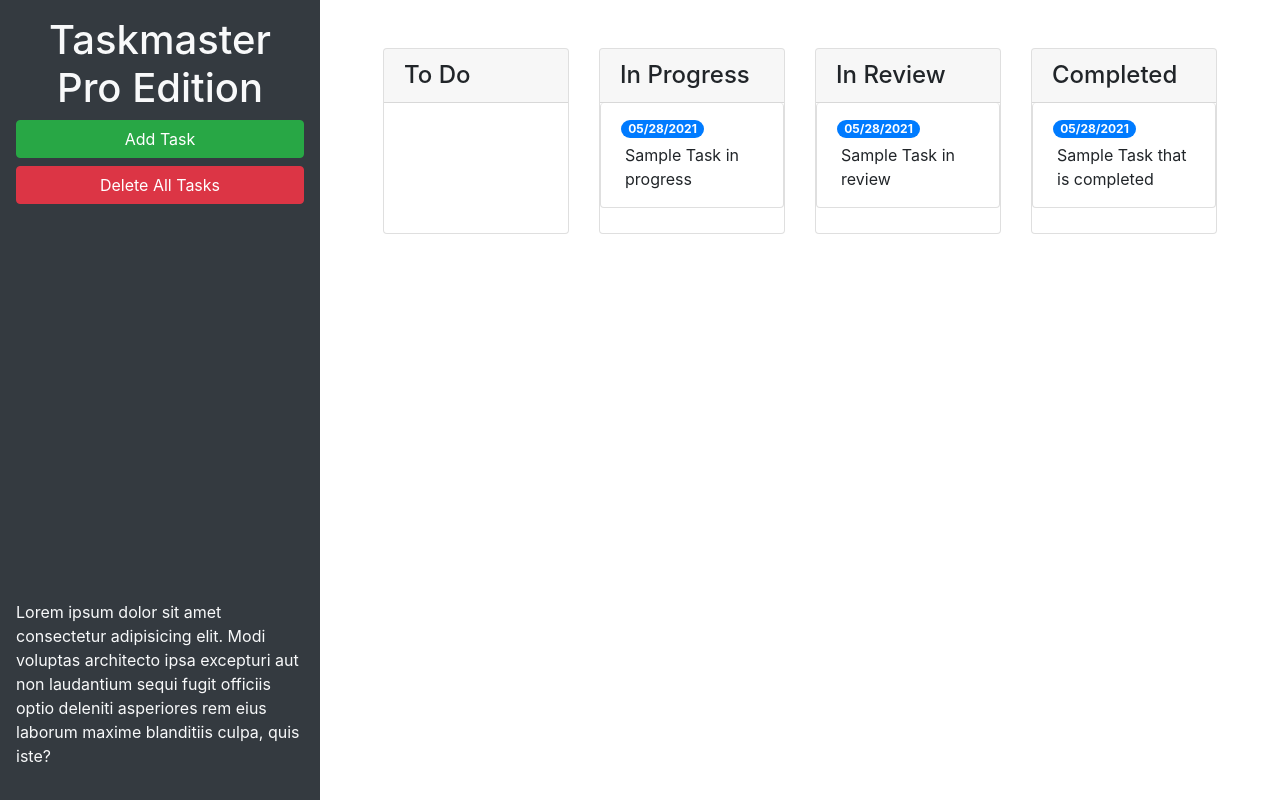
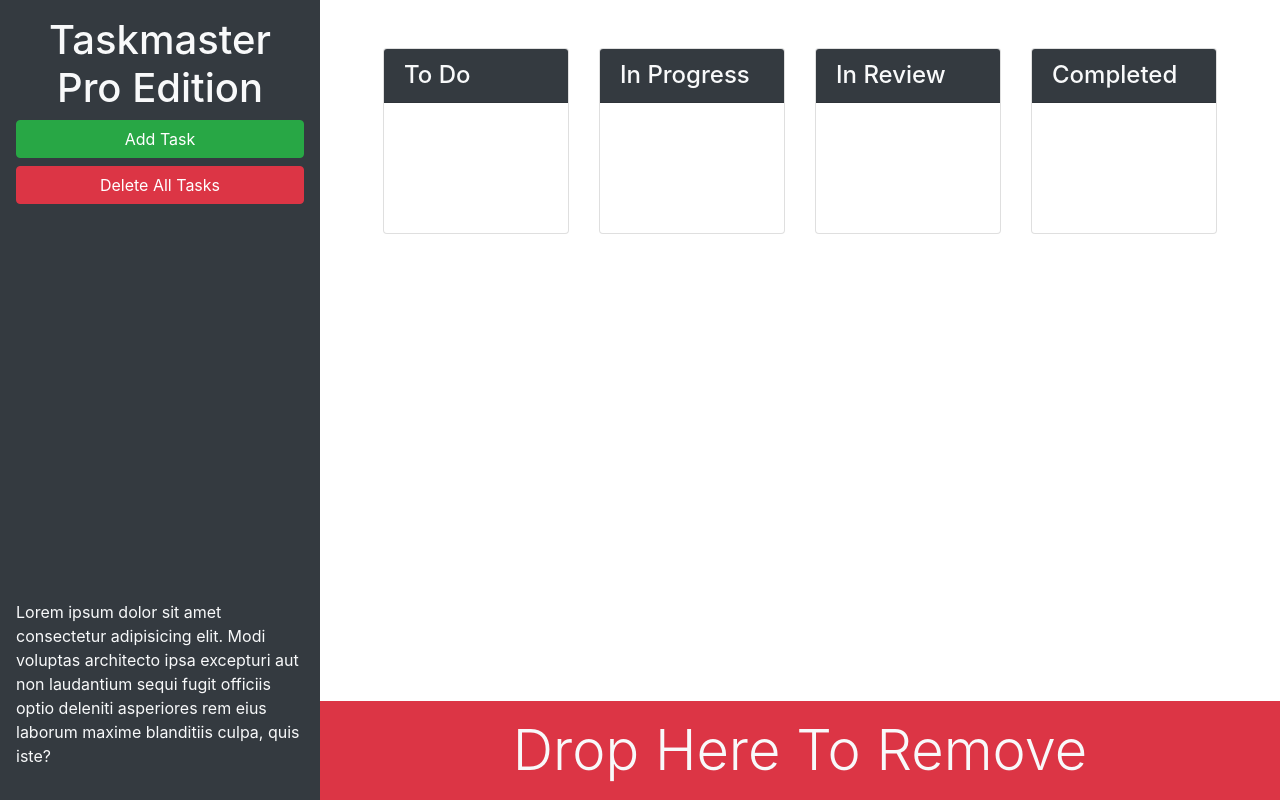
Before and after one commit to kaisercoding21/taskmaster-pro, a plain HTML site: page index.html in a window 1280 px wide. Drawn offline with nearby package versions, Linux system fonts and the light colour scheme.

Commit message:
added styling and removal bar @ footer

```diff
--- a/index.html
+++ b/index.html
@@ -15,7 +15,7 @@
   <body>
     <div class="row min-vh-100 no-gutters">
       <header
-        class="col-12 col-lg-3 bg-dark text-light d-flex flex-column p-4 p-lg-3"
+        class="col-12 col-lg-3 bg-dark text-light sticky-top d-flex flex-column p-4 p-lg-3"
       >
         <h1 class="text-center">Taskmaster Pro Edition</h1>
         <button
@@ -29,19 +29,19 @@
         <button id="remove-tasks" class="btn btn-block btn-danger">
           Delete All Tasks
         </button>
-        <p class="mt-auto">
+        <p class="mt-auto d-none d-lg-block">
           Lorem ipsum dolor sit amet consectetur adipisicing elit. Modi voluptas
           architecto ipsa excepturi aut non laudantium sequi fugit officiis
           optio deleniti asperiores rem eius laborum maxime blanditiis culpa,
           quis iste?
         </p>
       </header>
-      <main class="col-12 col-lg-9">
+      <main class="col-12 col-lg-9 d-flex flex-column">
         <div class="m-5 row justify-content-around">
           <!-- to do start -->
           <div class="col-12 col-md-6 col-xl-3 mb-3">
             <div class="card">
-              <h4 class="card-header">To Do</h4>
+              <h4 class="card-header bg-dark text-light">To Do</h4>
               <ul id="list-toDo" class="list-group"></ul>
             </div>
           </div>
@@ -49,40 +49,30 @@
           <!-- begin in-progress -->
           <div class="col-12 col-md-6 col-xl-3 mb-3">
             <div class="card">
-              <h4 class="card-header">In Progress</h4>
-              <ul id="list-inProgress" class="list-group">
-                <li class="list-group-item">
-                  <span class="badge badge-primary badge-pill">05/28/2021</span>
-                  <p class="m-1">Sample Task in progress</p>
-                </li>
-              </ul>
+              <h4 class="card-header bg-dark text-light">In Progress</h4>
+              <ul id="list-inProgress" class="list-group"></ul>
             </div>
           </div>
           <!-- end in progress -->
           <!-- begin in review section -->
           <div class="col-12 col-md-6 col-xl-3 mb-3">
             <div class="card">
-              <h4 class="card-header">In Review</h4>
-              <ul id="list-inReview" class="list-group">
-                <li class="list-group-item">
-                  <span class="badge badge-primary badge-pill">05/28/2021</span>
-                  <p class="m-1">Sample Task in review</p>
-                </li>
-              </ul>
+              <h4 class="card-header bg-dark text-light">In Review</h4>
+              <ul id="list-inReview" class="list-group"></ul>
             </div>
           </div>
           <!-- end in review section -->
           <!-- begin done section -->
           <div class="col-12 col-md-6 col-xl-3 mb-3">
             <div class="card">
-              <h4 class="card-header">Completed</h4>
-              <ul id="list-done" class="list-group">
-                <li class="list-group-item">
-                  <span class="badge badge-primary badge-pill">05/28/2021</span>
-                  <p class="m-1">Sample Task that is completed</p>
-                </li>
-              </ul>
+              <h4 class="card-header bg-dark text-light">Completed</h4>
+              <ul id="list-done" class="list-group"></ul>
             </div>
+          </div>
+        </div>
+        <div class="mt-auto" id="trash">
+          <div class="w-100 bg-danger p-3 text-center text-light display-4">
+            Drop Here To Remove
           </div>
         </div>
       </main>
```
